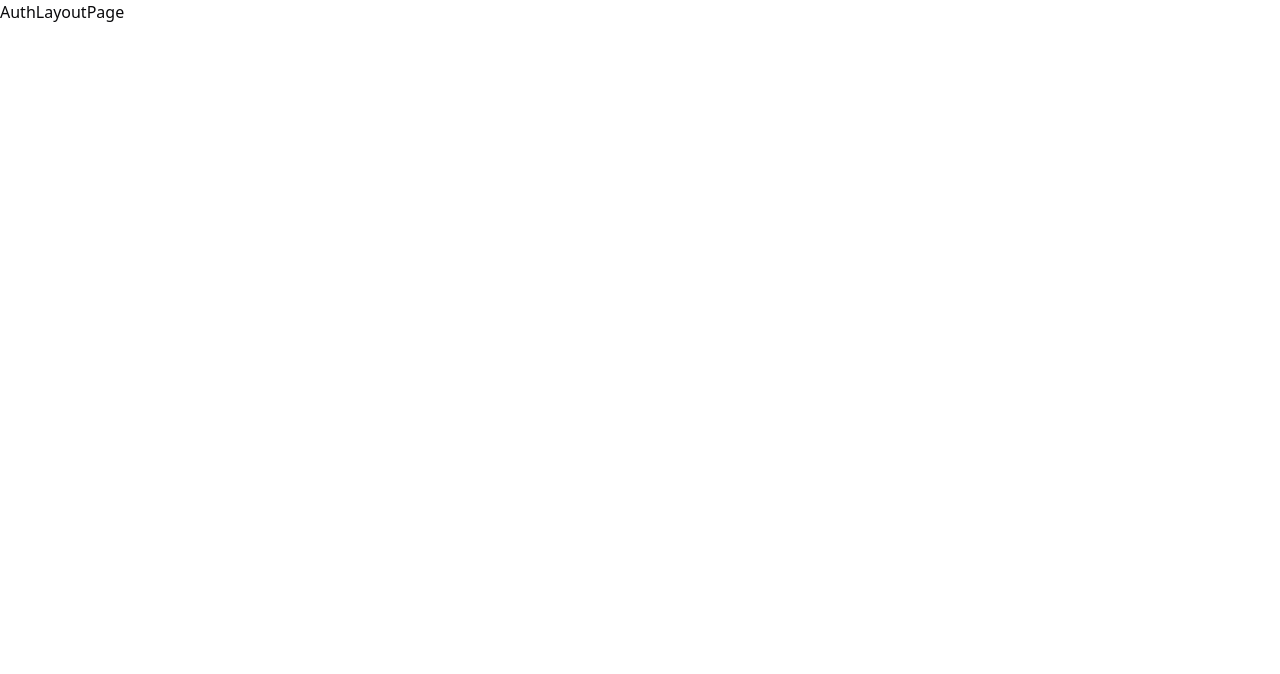
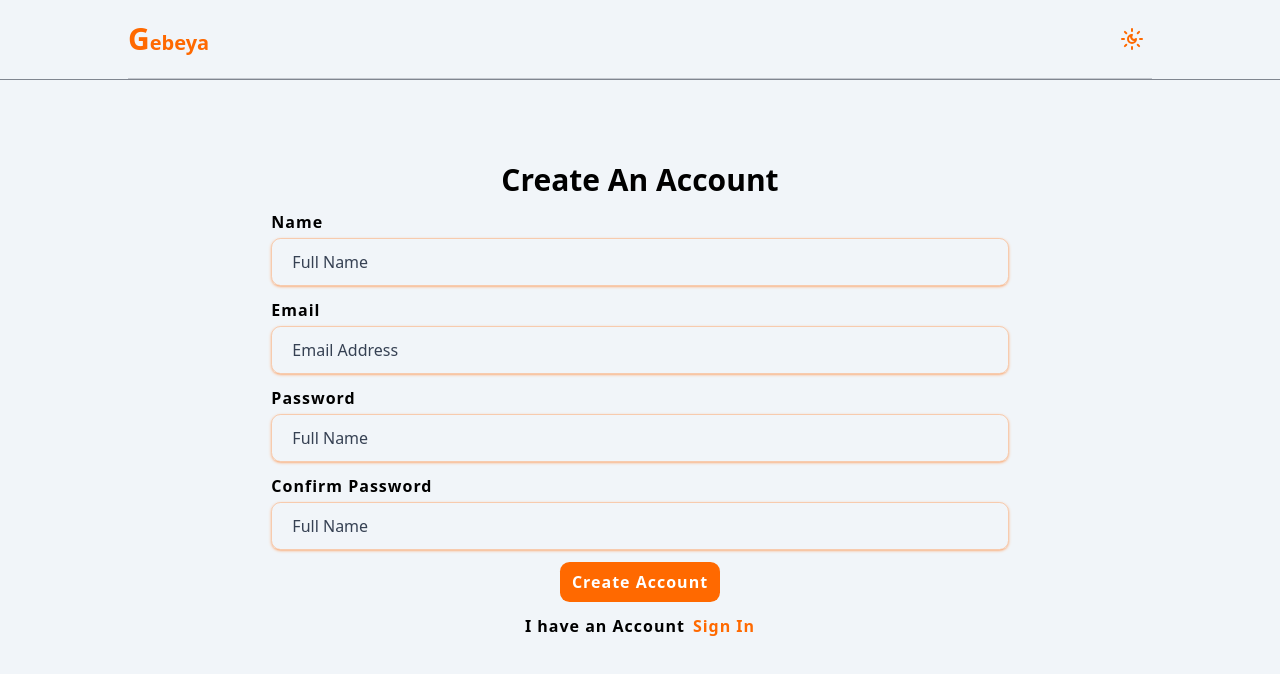
Before and after one commit to klaus-creations/Ecommerce, a React (Vite) app in the folder client/: page /auth/signup in a window 1280 px wide. Shown: the top 674 px of the page. Built offline with nearby package versions, Linux system fonts and the light colour scheme.

Commit message:
update the code

```diff
--- a/client/src/components/HeroComponent.tsx
+++ b/client/src/components/HeroComponent.tsx
@@ -23,7 +23,7 @@ export default function HeroComponent() {
       </div>
 
       <div className="w-full lg:w-[60%] flex justify-center">
-        <img className="h-full" alt="hero image" src="/hero3.jpg" />
+        <img className="w-[60%]" alt="hero image" src="/hero1.svg" />
       </div>
     </div>
   );
--- /dev/null
+++ b/client/src/components/SignInComponent.tsx
@@ -0,0 +1,69 @@
+import { width } from "@/constants/styles";
+import { useForm } from "react-hook-form";
+import { Link } from "react-router-dom";
+
+export default function SignInComponent() {
+  const { register, handleSubmit } = useForm();
+  const handleRegistration = function () {};
+
+  return (
+    <div
+      className={`${width} h-screen flex flex-col items-center justify-center text-black dark:text-white`}
+    >
+      <form
+        onSubmit={handleSubmit(handleRegistration)}
+        className="w-[90%] md:w-[80%] 2xl:w-[50%] flex flex-col items-center gap-3"
+      >
+        <h1 className="text-3xl font-bold">Login To Your Account</h1>
+
+        <div className="w-[90%] flex flex-col items-start gap-1">
+          <label className="text-base lg:font-bold tracking-[1px]">Email</label>
+          <input
+            id="email"
+            placeholder="Email Address"
+            {...register("email")}
+            type="email"
+            className="w-full h-12 px-5 placeholder:text-gray-700 dark:placeholder:text-gray-300 outline-none border-[1px]
+            border-orange-500/[.3] rounded-lg shadow-sm shadow-orange-500/[.4] "
+          />
+        </div>
+
+        <div className="w-[90%] flex flex-col items-start gap-1">
+          <label className="text-base lg:font-bold tracking-[1px]">
+            Password
+          </label>
+          <input
+            id="password"
+            placeholder="Password"
+            {...register("password")}
+            type="password"
+            className="w-full h-12 px-5 placeholder:text-gray-700 dark:placeholder:text-gray-300 outline-none border-[1px]
+            border-orange-500/[.3] rounded-lg shadow-sm shadow-orange-500/[.4] "
+          />
+        </div>
+
+        <button
+          type="button"
+          className="text-base underline tracking-[1px] text-orange-500 cursor-pointer self-start ml-10"
+        >
+          Forgot Password
+        </button>
+
+        <button className="text-base font-extrabold tracking-[1px] text-white rounded-lg px-3 py-2 bg-orange-500 uppercase cursor-pointer">
+          Sigin Up
+        </button>
+        <div className="flex items-center   gap-2">
+          <span className="text-base font-bold tracking-[1px]">
+            I dont have an Accountt{" "}
+          </span>
+          <Link
+            to={"/auth/signup"}
+            className="text-base font-bold tracking-[1px] text-orange-500 "
+          >
+            Sign up
+          </Link>
+        </div>
+      </form>
+    </div>
+  );
+}
--- /dev/null
+++ b/client/src/components/SignupComponent.tsx
@@ -0,0 +1,118 @@
+import { width } from "@/constants/styles";
+import { useForm } from "react-hook-form";
+import { Link } from "react-router-dom";
+
+// import { authClient } from "@/lib/auth-client";
+
+// const { data, error } = await authClient.signUp.email(
+//   {
+//     email, // user email address
+//     password, // user password -> min 8 characters by default
+//     name, // user display name
+//     image, // user image url (optional)
+//     callbackURL: "/", // a url to redirect to after the user verifies their email (optional)
+//   },
+//   {
+//     onRequest: (ctx) => {
+//       //show loading
+//     },
+//     onSuccess: (ctx) => {
+//       //redirect to the dashboard or sign in page
+//     },
+//     onError: (ctx) => {
+//       // display the error message
+//       alert(ctx.error.message);
+//     },
+//   }
+// );
+
+interface SignupInputs {
+  name: string;
+  email: string;
+  password: string;
+  confirmPassword: string;
+}
+
+export default function SignupComponent() {
+  const { register, handleSubmit } = useForm<SignupInputs>();
+  const handleRegistration = function () {};
+
+  return (
+    <div
+      className={`${width} h-screen flex flex-col items-center justify-center text-black dark:text-white`}
+    >
+      <form
+        onSubmit={handleSubmit(handleRegistration)}
+        className="w-[90%] md:w-[80%] 2xl:w-[50%] flex flex-col items-center gap-3"
+      >
+        <h1 className="text-3xl font-bold">Create An Account</h1>
+        <div className="w-[90%] flex flex-col items-start gap-1">
+          <label className="text-base lg:font-bold tracking-[1px]">Name</label>
+          <input
+            id="name"
+            placeholder="Full Name"
+            {...register("name")}
+            type="text"
+            className="w-full h-12 px-5 placeholder:text-gray-700 dark:placeholder:text-gray-300 outline-none border-[1px]
+            border-orange-500/[.3] rounded-lg shadow-sm shadow-orange-500/[.4] "
+          />
+        </div>
+
+        <div className="w-[90%] flex flex-col items-start gap-1">
+          <label className="text-base lg:font-bold tracking-[1px]">Email</label>
+          <input
+            id="email"
+            placeholder="Email Address"
+            {...register("email")}
+            type="email"
+            className="w-full h-12 px-5 placeholder:text-gray-700 dark:placeholder:text-gray-300 outline-none border-[1px]
+            border-orange-500/[.3] rounded-lg shadow-sm shadow-orange-500/[.4] "
+          />
+        </div>
+
+        <div className="w-[90%] flex flex-col items-start gap-1">
+          <label className="text-base lg:font-bold tracking-[1px]">
+            Password
+          </label>
+          <input
+            id="password"
+            placeholder="Full Name"
+            {...register("password")}
+            type="password"
+            className="w-full h-12 px-5 placeholder:text-gray-700 dark:placeholder:text-gray-300 outline-none border-[1px]
+            border-orange-500/[.3] rounded-lg shadow-sm shadow-orange-500/[.4] "
+          />
+        </div>
+
+        <div className="w-[90%] flex flex-col items-start gap-1">
+          <label className="text-base lg:font-bold tracking-[1px]">
+            Confirm Password
+          </label>
+          <input
+            id="confirmPassword"
+            placeholder="Full Name"
+            {...register("confirmPassword")}
+            type="password"
+            className="w-full h-12 px-5 placeholder:text-gray-700 dark:placeholder:text-gray-300 outline-none border-[1px]
+            border-orange-500/[.3] rounded-lg shadow-sm shadow-orange-500/[.4] "
+          />
+        </div>
+
+        <button className="text-base font-extrabold tracking-[1px] text-white rounded-lg px-3 py-2 bg-orange-500">
+          Create Account
+        </button>
+        <div className="flex items-center   gap-2">
+          <span className="text-base font-bold tracking-[1px]">
+            I have an Account{" "}
+          </span>
+          <Link
+            to={"/auth/signin"}
+            className="text-base font-bold tracking-[1px] text-orange-500 "
+          >
+            Sign In
+          </Link>
+        </div>
+      </form>
+    </div>
+  );
+}
--- /dev/null
+++ b/client/src/components/common/AuthHeaderComponent.tsx
@@ -0,0 +1,44 @@
+import { width } from "@/constants/styles";
+import { toggleTheme } from "@/features/slices/themeSlice";
+import { RootState } from "@/features/store";
+import { Moon, SunMoon } from "lucide-react";
+import { useDispatch, useSelector } from "react-redux";
+import { Link } from "react-router-dom";
+
+export default function AuthHeaderComponent() {
+  const theme = useSelector((state: RootState) => state.theme.isDarkMode);
+  const dispatch = useDispatch();
+  return (
+    <header className="w-full absolute top-0 left-0 flex flex-col border-b-[1px] h-[10%] bg-slate-100 dark:bg-slate-900 border-gray-900/[.5] dark:bg-border-gray-200 dark:text-white text-black">
+      <div
+        className={`${width} flex items-center justify-between h-[100%] border-b-[1px] border-gray-900/[.2]
+        dark:border-gray-200/[.2]`}
+      >
+        <Link
+          to={"/"}
+          className="text-base lg:text-xl font-bold first-letter:text-2xl lg:first-letter:text-3xl first-letter:font-extrabold text-orange-500"
+        >
+          Gebeya
+        </Link>
+
+        <div className="flex items-center gap-4">
+          {theme ? (
+            <button
+              onClick={() => dispatch(toggleTheme(false))}
+              className="flex items-center gap-2 cursor-pointer px-2 py-1 rounded-md"
+            >
+              <Moon className="text-orange-500 size-6" />
+            </button>
+          ) : (
+            <button
+              onClick={() => dispatch(toggleTheme(true))}
+              className="flex items-center gap-2 cursor-pointer px-2 py-1 rounded-md"
+            >
+              <SunMoon className="text-orange-500 size-6" />
+            </button>
+          )}
+        </div>
+      </div>
+    </header>
+  );
+}
--- a/client/src/components/common/HeaderComponent.tsx
+++ b/client/src/components/common/HeaderComponent.tsx
@@ -8,7 +8,6 @@ import { toggleTheme } from "@/features/slices/themeSlice";
 export default function HeaderComponent() {
   const theme = useSelector((state: RootState) => state.theme.isDarkMode);
   const dispatch = useDispatch();
-  console.log(theme);
   return (
     <header className="w-full flex flex-col border-b-[1px] h-[15%] bg-slate-100 dark:bg-slate-900 border-gray-900/[.5] dark:bg-border-gray-200 dark:text-white text-black">
       <div
--- /dev/null
+++ b/client/src/lib/auth-client.ts
@@ -0,0 +1,5 @@
+import { createAuthClient } from "better-auth/react";
+
+export const authClient = createAuthClient({
+  baseURL: "http://localhos:3000",
+});
--- /dev/null
+++ b/client/src/lib/sign-up.ts
@@ -0,0 +1,24 @@
+import { authClient } from "@/lib/auth-client";
+//import the auth client
+
+const { data, error } = await authClient.signUp.email(
+  {
+    email,
+    password,
+    name,
+    image,
+    callbackURL: "/",
+  },
+  {
+    onRequest: (ctx) => {
+      //show loading
+    },
+    onSuccess: (ctx) => {
+      //redirect to the dashboard or sign in page
+    },
+    onError: (ctx) => {
+      // display the error message
+      alert(ctx.error.message);
+    },
+  }
+);
--- a/client/src/pages/AuthLayoutPage.tsx
+++ b/client/src/pages/AuthLayoutPage.tsx
@@ -1,3 +1,20 @@
+import AuthHeaderComponent from "@/components/common/AuthHeaderComponent";
+import { RootState } from "@/features/store";
+import { useSelector } from "react-redux";
+import { Outlet } from "react-router-dom";
+
 export default function AuthLayoutPage() {
-  return <div>AuthLayoutPage</div>;
+  const theme = useSelector((state: RootState) => state.theme.isDarkMode);
+  console.log(theme);
+  return (
+    <div className={`${theme && "dark"} w-full min-h-screen relative`}>
+      <AuthHeaderComponent />
+      <div
+        className="w-full h-full bg-slate-100 dark:bg-slate-900 overflow-hidden text-black
+       dark:text-white"
+      >
+        <Outlet />
+      </div>
+    </div>
+  );
 }
--- a/client/src/pages/SigninPage.tsx
+++ b/client/src/pages/SigninPage.tsx
@@ -1,3 +1,5 @@
+import SignInComponent from "@/components/SignInComponent";
+
 export default function SigninPage() {
-  return <div>SignupPAge</div>;
+  return <SignInComponent />;
 }
--- a/client/src/pages/SignupPage.tsx
+++ b/client/src/pages/SignupPage.tsx
@@ -1,3 +1,5 @@
+import SignupComponent from "@/components/SignupComponent";
+
 export default function SignupPage() {
-  return <div>Sign Up Page</div>;
+  return <SignupComponent />;
 }
--- /dev/null
+++ b/client/src/services/request.ts
@@ -0,0 +1 @@
+// HACK: ALL API REQUESTS TO THE BACKEND
```
